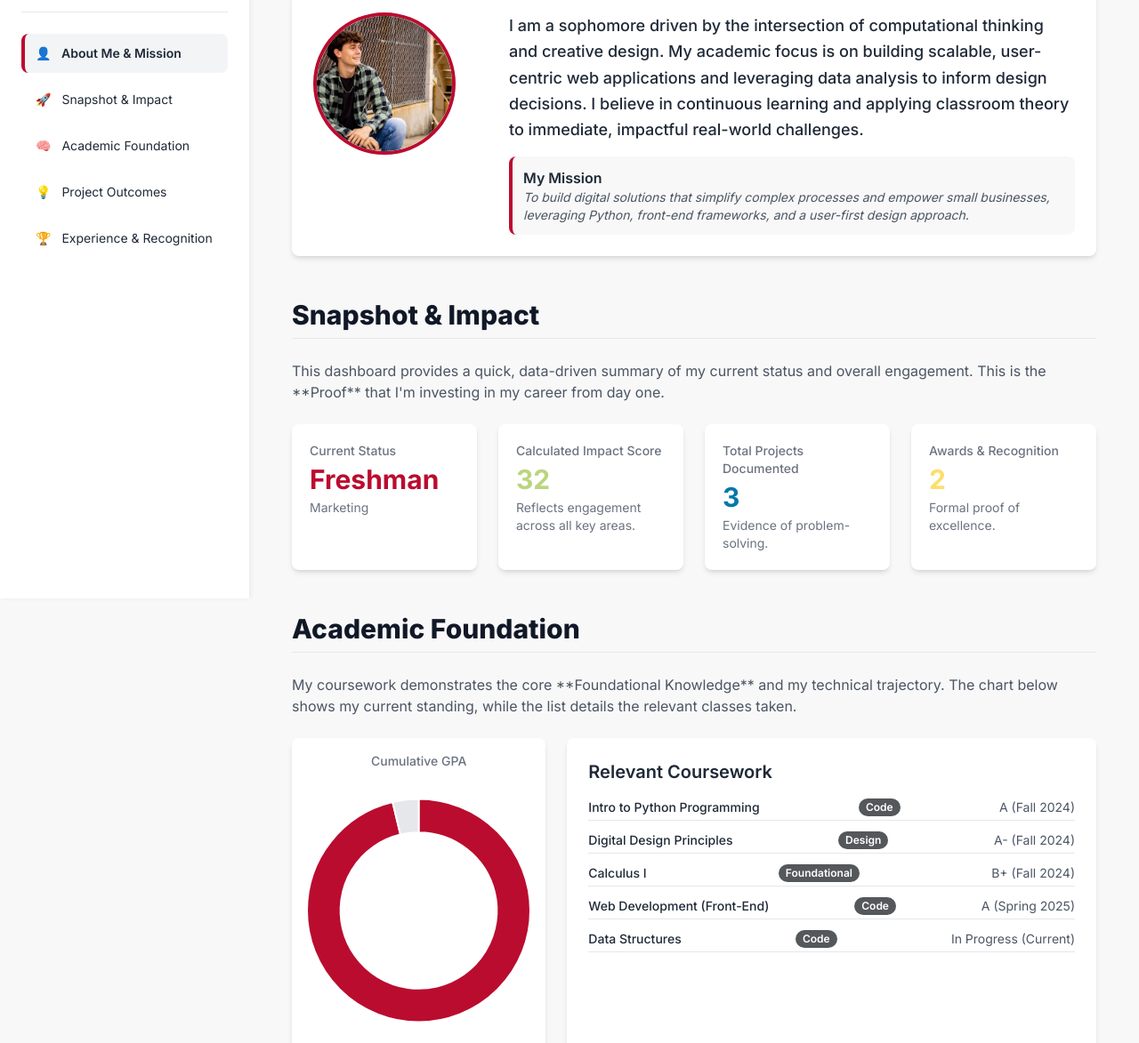
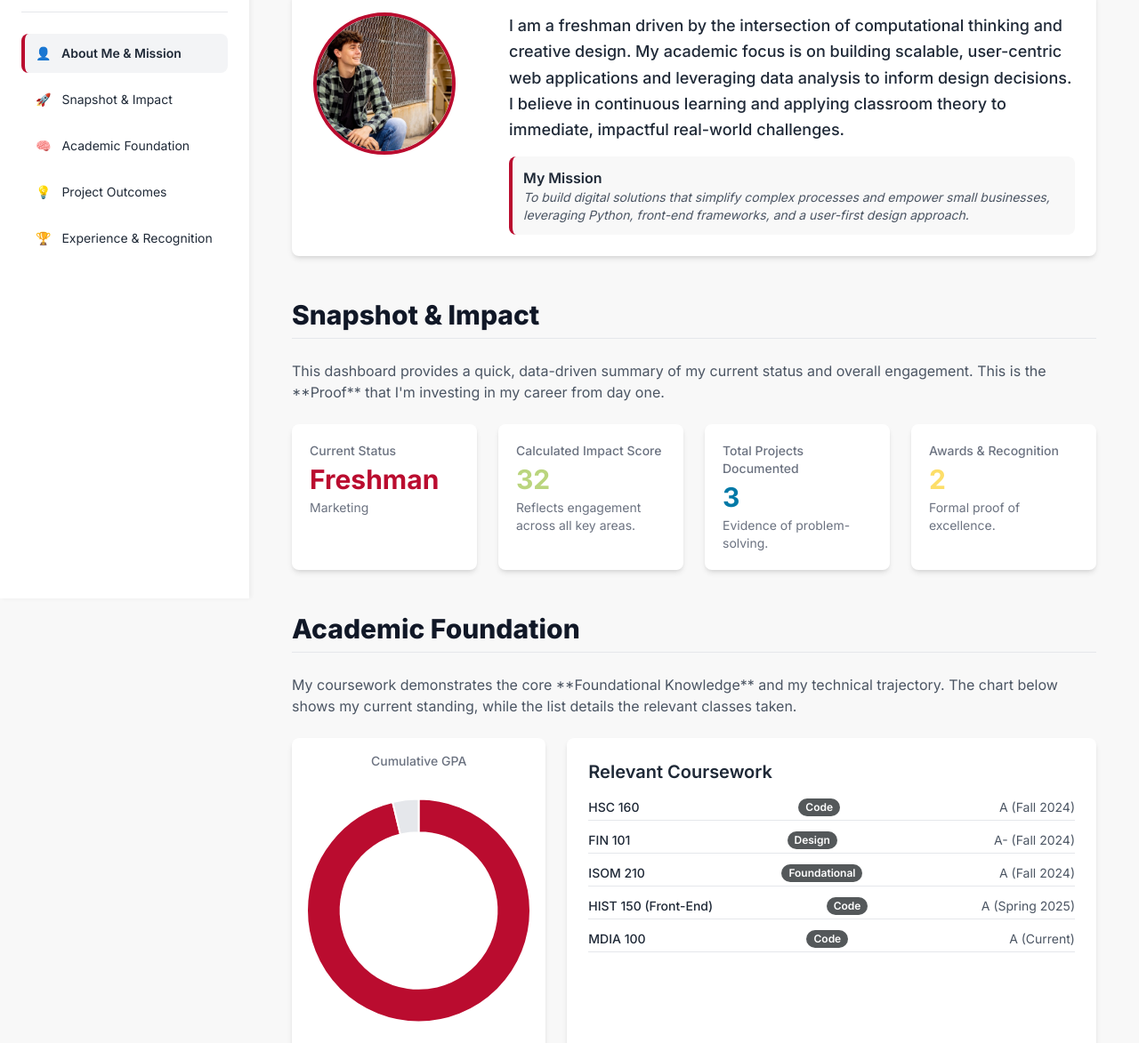
Before and after one commit to madwells06/pbl-portfolio, a plain HTML site: page index.html in a window 1280 px wide. Shown: the part 127-1300 px from the top of the page at 89% size. Drawn offline with nearby package versions, Linux system fonts and the light colour scheme.

Commit message:
Update index.html

```diff
--- a/index.html
+++ b/index.html
@@ -265,7 +265,7 @@ CONFIRMATION: NO SVG graphics used. NO Mermaid JS used. -->
             // --- INTRODUCTION & BRANDING FIELDS ---
             photoUrl: "./thumbnail_IMG_5515.jpg?text=RILEY+C", // Replace with a URL to a professional headshot
             logoUrl: "https://placehold.co/40x40/BA0C2F/FFFFFF.png?text=BSU", // URL for your school logo or personal brand icon
-            personalBio: "I am a sophomore driven by the intersection of computational thinking and creative design. My academic focus is on building scalable, user-centric web applications and leveraging data analysis to inform design decisions. I believe in continuous learning and applying classroom theory to immediate, impactful real-world challenges.",
+            personalBio: "I am a freshman driven by the intersection of computational thinking and creative design. My academic focus is on building scalable, user-centric web applications and leveraging data analysis to inform design decisions. I believe in continuous learning and applying classroom theory to immediate, impactful real-world challenges.",
             missionStatement: "To build digital solutions that simplify complex processes and empower small businesses, leveraging Python, front-end frameworks, and a user-first design approach.",
         };
 
@@ -279,11 +279,11 @@ CONFIRMATION: NO SVG graphics used. NO Mermaid JS used. -->
 
         // 1.2 ACADEMICS (REQUIRED: Add relevant classes)
         const academicData = [
-            { name: "Intro to Python Programming", grade: "A", semester: "Fall 2024", relevance: "Code" },
-            { name: "Digital Design Principles", grade: "A-", semester: "Fall 2024", relevance: "Design" },
-            { name: "Calculus I", grade: "B+", semester: "Fall 2024", relevance: "Foundational" },
-            { name: "Web Development (Front-End)", grade: "A", semester: "Spring 2025", relevance: "Code" },
-            { name: "Data Structures", grade: "In Progress", semester: "Current", relevance: "Code" },
+            { name: "HSC 160", grade: "A", semester: "Fall 2024", relevance: "Code" },
+            { name: "FIN 101", grade: "A-", semester: "Fall 2024", relevance: "Design" },
+            { name: "ISOM 210", grade: "A", semester: "Fall 2024", relevance: "Foundational" },
+            { name: "HIST 150 (Front-End)", grade: "A", semester: "Spring 2025", relevance: "Code" },
+            { name: "MDIA 100", grade: "A", semester: "Current", relevance: "Code" },
         ];
 
         // 1.3 PROJECTS (REQUIRED: Follow C-S-R format)
```
